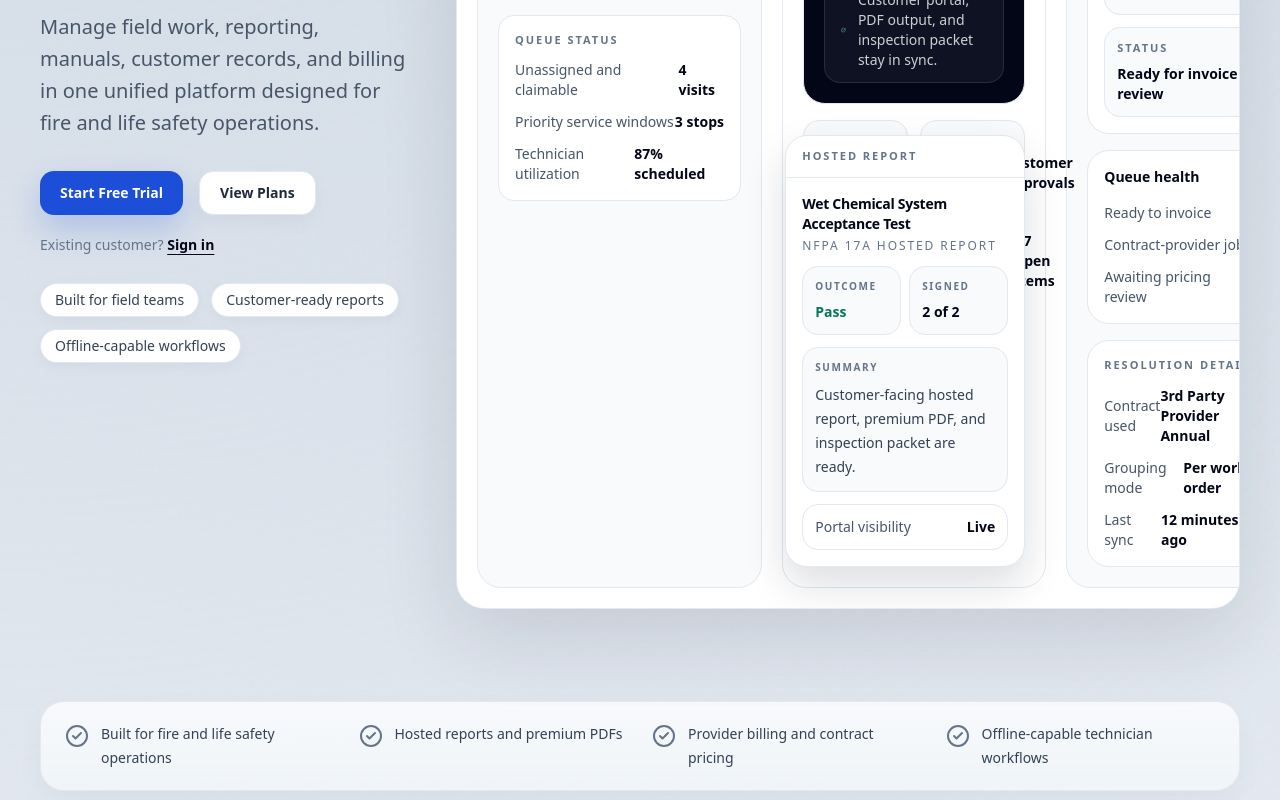
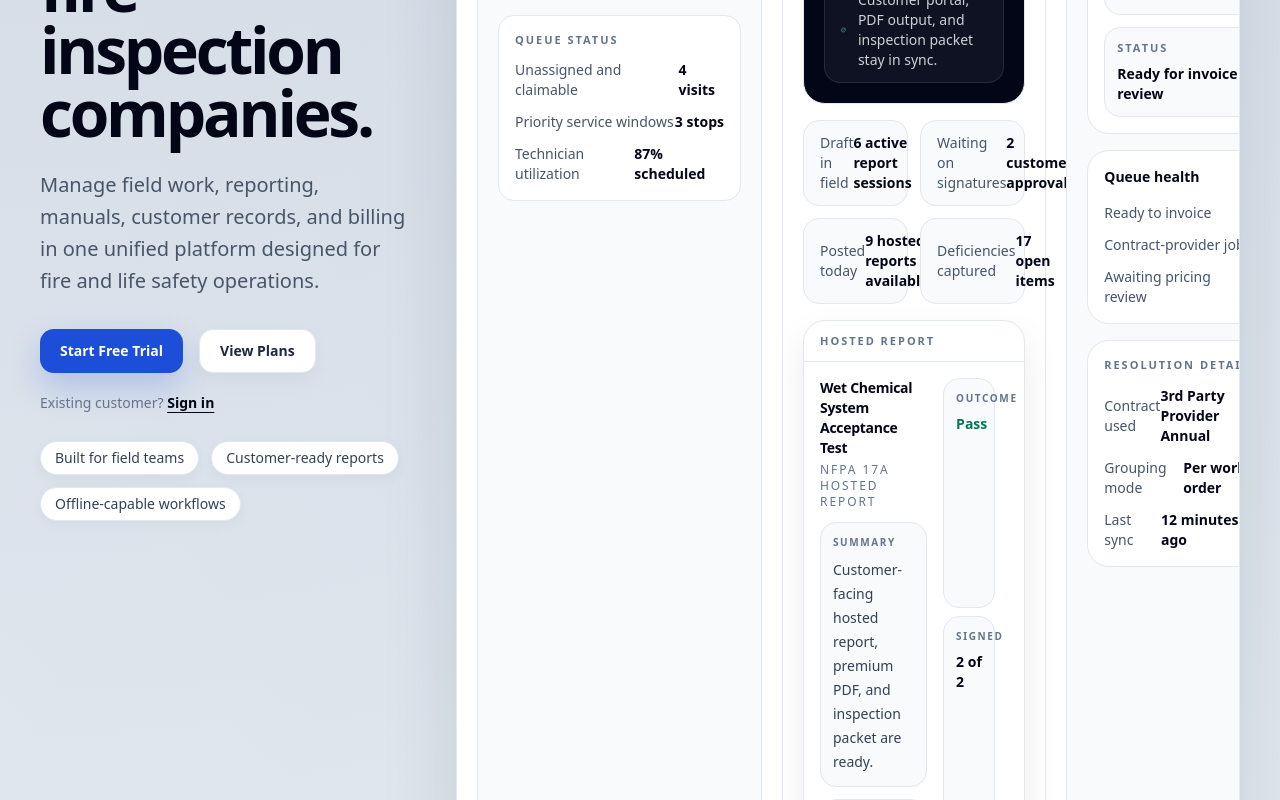
Before and after one commit to NWFIRE/TestWorx, a Next.js app in the folder apps/web/: page / in a window 1280 px wide. Shown: the part 860-1660 px from the top of the page. Built offline with nearby package versions, Linux system fonts and the light colour scheme; no server answers.

Commit message:
Reflow hosted report hero card

```diff
--- a/apps/web/src/components/marketing/HeroSection.tsx
+++ b/apps/web/src/components/marketing/HeroSection.tsx
@@ -132,7 +132,7 @@ export function HeroSection() {
                     </div>
                   </section>
 
-                  <section className="relative rounded-[24px] border border-slate-200 bg-white p-5">
+                  <section className="rounded-[24px] border border-slate-200 bg-white p-5">
                     <div className="flex items-center justify-between">
                       <div>
                         <p className="text-sm font-semibold text-slate-950">Inspection / Report Progress</p>
@@ -177,25 +177,15 @@ export function HeroSection() {
                       ))}
                     </div>
 
-                    <div className="hidden md:block">
-                      <div className="absolute bottom-5 right-5 w-[240px] rounded-[22px] border border-slate-200 bg-white shadow-[0_18px_42px_rgba(15,23,42,0.14)]">
-                        <div className="border-b border-slate-200 px-4 py-3">
-                          <p className="text-[11px] font-semibold uppercase tracking-[0.18em] text-slate-500">Hosted report</p>
-                        </div>
-                        <div className="space-y-3 p-4">
+                    <div className="mt-4 rounded-[22px] border border-slate-200 bg-white shadow-[0_16px_36px_rgba(15,23,42,0.08)]">
+                      <div className="border-b border-slate-200 px-4 py-3">
+                        <p className="text-[11px] font-semibold uppercase tracking-[0.18em] text-slate-500">Hosted report</p>
+                      </div>
+                      <div className="grid gap-4 p-4 lg:grid-cols-[1.25fr_0.8fr]">
+                        <div className="space-y-3">
                           <div>
                             <p className="text-sm font-semibold tracking-[-0.02em] text-slate-950">Wet Chemical System Acceptance Test</p>
                             <p className="mt-1 text-xs uppercase tracking-[0.16em] text-slate-500">NFPA 17A hosted report</p>
-                          </div>
-                          <div className="grid grid-cols-2 gap-2">
-                            <div className="rounded-2xl border border-slate-200 bg-slate-50 px-3 py-3">
-                              <p className="text-[10px] font-semibold uppercase tracking-[0.16em] text-slate-500">Outcome</p>
-                              <p className="mt-2 text-sm font-semibold text-emerald-700">Pass</p>
-                            </div>
-                            <div className="rounded-2xl border border-slate-200 bg-slate-50 px-3 py-3">
-                              <p className="text-[10px] font-semibold uppercase tracking-[0.16em] text-slate-500">Signed</p>
-                              <p className="mt-2 text-sm font-semibold text-slate-950">2 of 2</p>
-                            </div>
                           </div>
                           <div className="rounded-2xl border border-slate-200 bg-slate-50 px-3 py-3">
                             <p className="text-[10px] font-semibold uppercase tracking-[0.16em] text-slate-500">Summary</p>
@@ -206,6 +196,16 @@ export function HeroSection() {
                           <div className="flex items-center justify-between rounded-2xl border border-slate-200 bg-white px-3 py-3 text-sm">
                             <span className="text-slate-600">Portal visibility</span>
                             <span className="font-semibold text-slate-950">Live</span>
+                          </div>
+                        </div>
+                        <div className="grid gap-2 sm:grid-cols-2 lg:grid-cols-1">
+                          <div className="rounded-2xl border border-slate-200 bg-slate-50 px-3 py-3">
+                            <p className="text-[10px] font-semibold uppercase tracking-[0.16em] text-slate-500">Outcome</p>
+                            <p className="mt-2 text-sm font-semibold text-emerald-700">Pass</p>
+                          </div>
+                          <div className="rounded-2xl border border-slate-200 bg-slate-50 px-3 py-3">
+                            <p className="text-[10px] font-semibold uppercase tracking-[0.16em] text-slate-500">Signed</p>
+                            <p className="mt-2 text-sm font-semibold text-slate-950">2 of 2</p>
                           </div>
                         </div>
                       </div>
```
